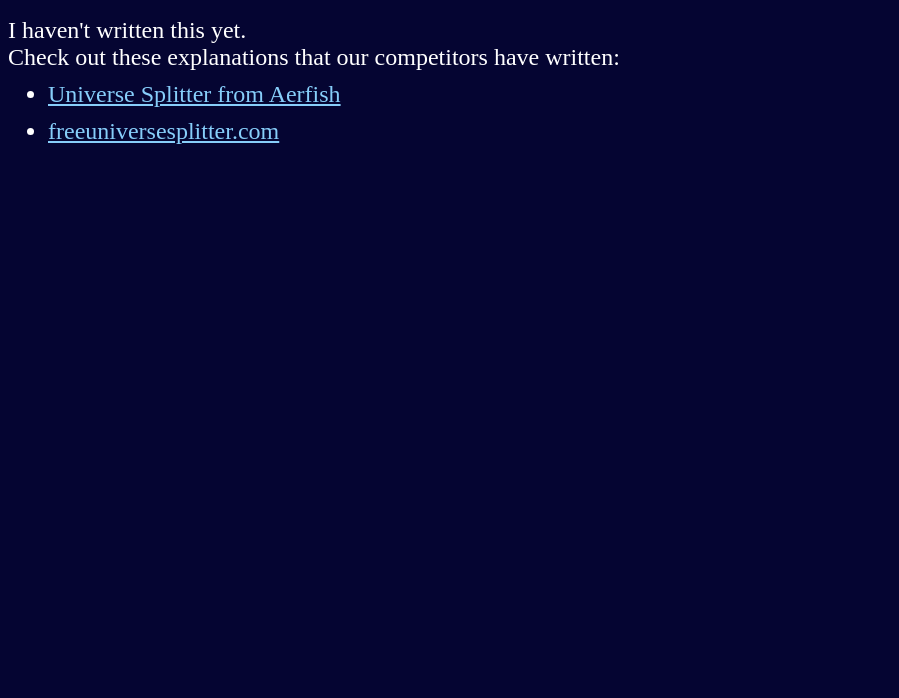
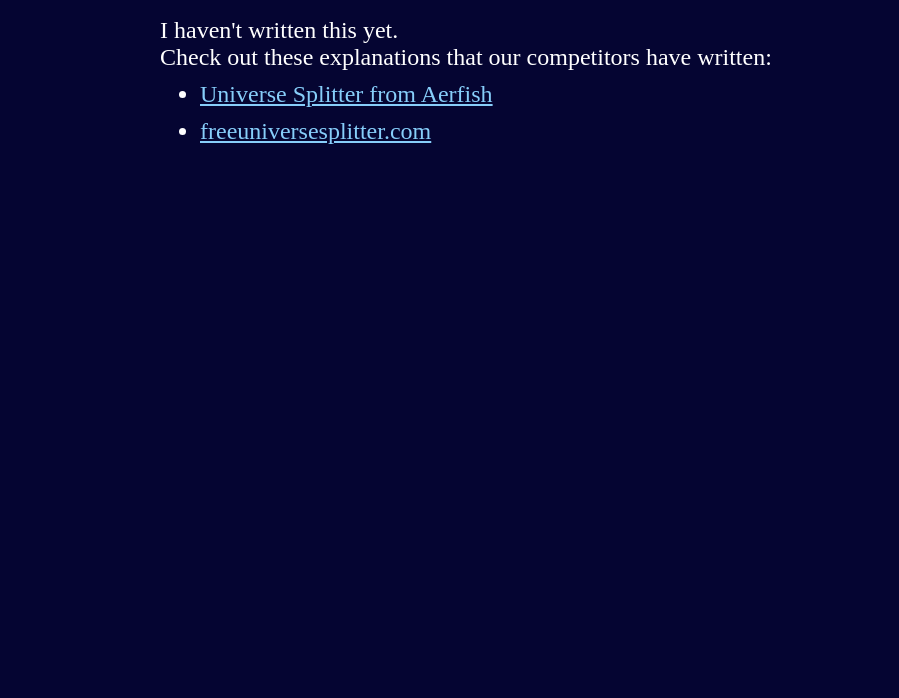
Before and after one commit to tomernahum/Universe-Splitter-Webapp, a plain HTML site: page explanation.html in a window 1280 px wide. Shown: the part 102-800 px from the top of the page, without its empty margins (0-899 px from the left). Drawn offline with Linux system fonts and the light colour scheme.

Commit message:
centered explanation sort of

```diff
--- a/explanation.html
+++ b/explanation.html
@@ -7,12 +7,25 @@
     <title>Universe Splitter Explanation</title>
 
     <style>
+        * {
+            box-sizing: border-box;
+        }
         body {
             background-color: rgb(0, 81, 135);
             background-color: rgb(5, 5, 50);
             color: white;
 
             font-size: 1.5rem;
+
+            margin-left: auto;
+            margin-right: auto;
+            max-width: 80ch;
+
+            /* display: flex;
+            flex-direction: column;
+            align-items: center; */
+
+
         }
 
         a:visited{
@@ -30,6 +43,7 @@
         li{
             margin-top:10px;
         }
+
     </style>
 </head>
 <body>
```
